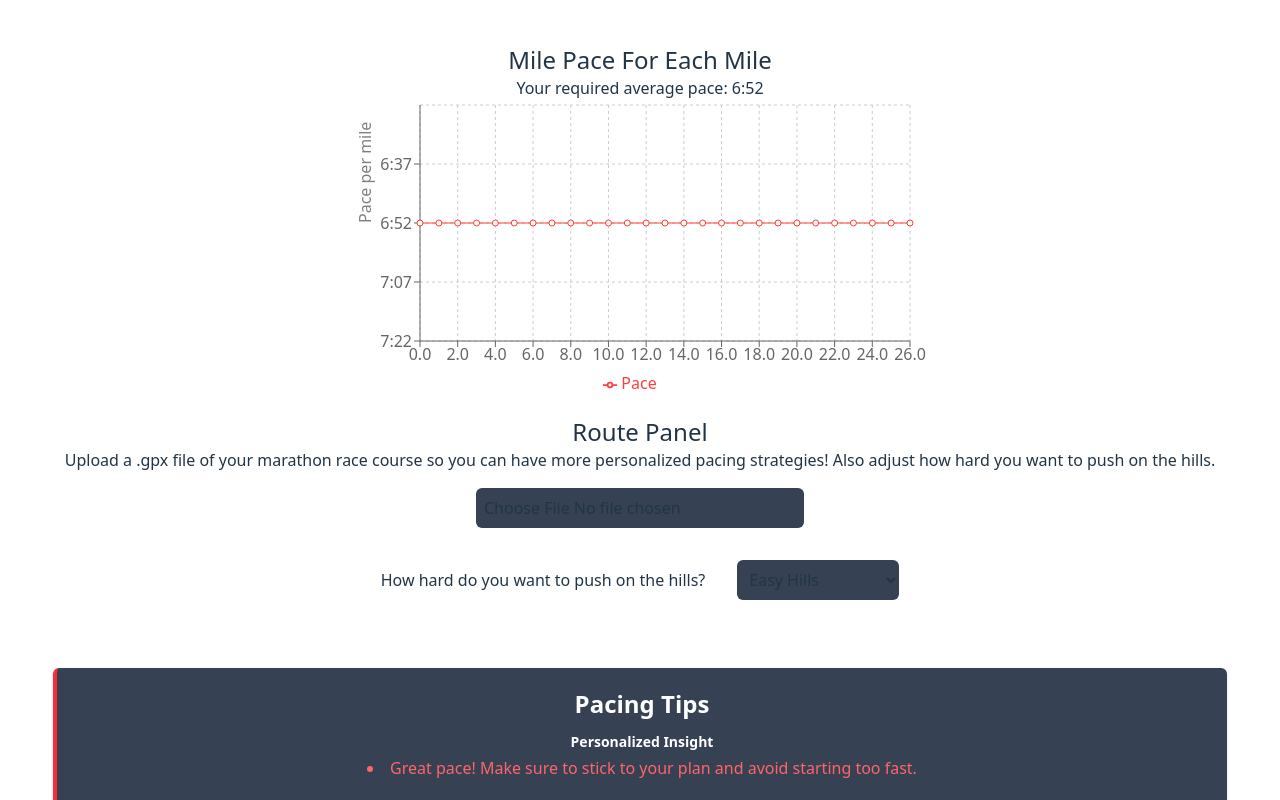
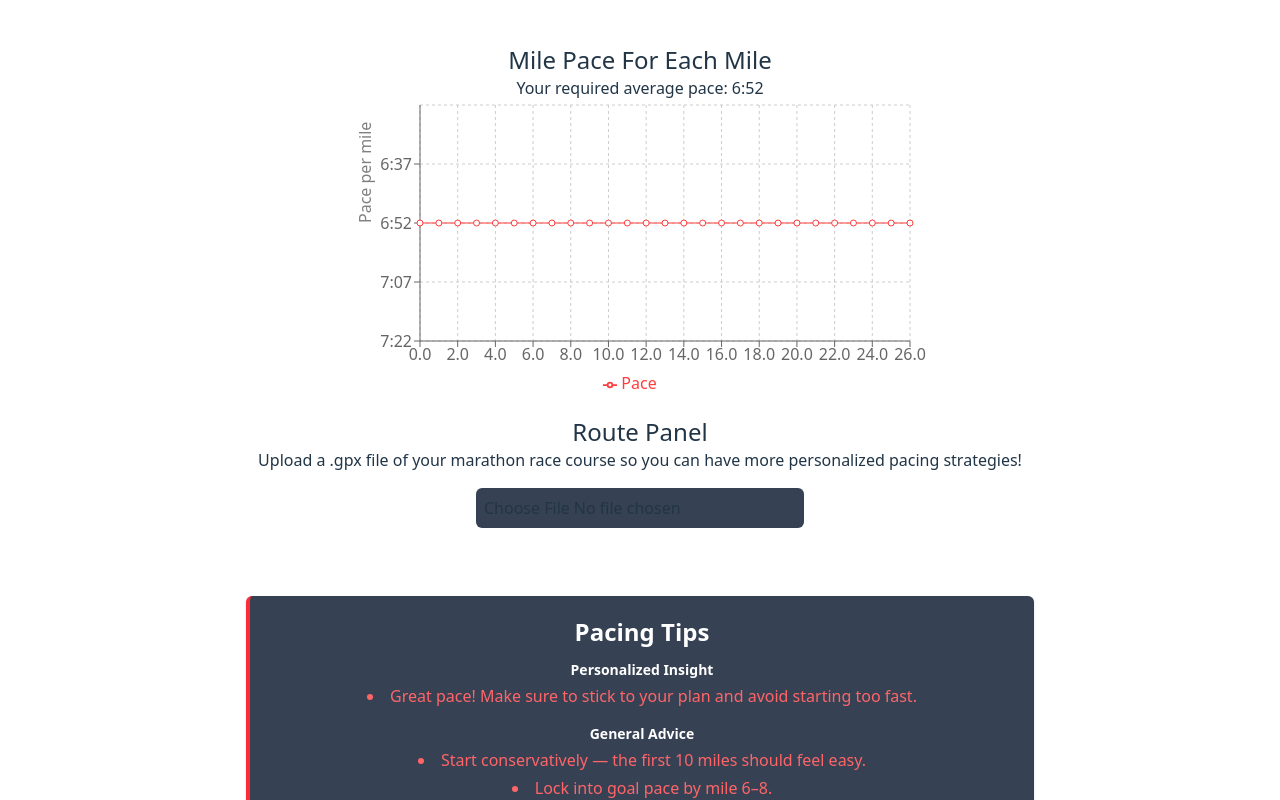
Before and after one commit to Sh0ckWave473/Marathon-Helper, a React (Vite) app in the folder marathon-helper/: page /pacing in a window 1280 px wide. Shown: the part 406-1206 px from the top of the page. Built offline with nearby package versions, Linux system fonts and the light colour scheme.

Commit message:
Found proper function for pace calc + removed hill difficulty

```diff
--- a/marathon-helper/src/components/RoutePanel.jsx
+++ b/marathon-helper/src/components/RoutePanel.jsx
@@ -12,22 +12,21 @@ import {
     Tooltip,
     Legend,
 } from "recharts";
+import { minettiGradeAdjustment } from "../utils/MinettiGradeAdjustment.js";
 export default RoutePanel;
 
 function RoutePanel() {
     const { paceInSeconds } = useRace();
     const [dataPoints, setDataPoints] = useState([]);
     const [splits, setSplits] = useState([]);
-    const [hillFactor, setHillFactor] = useState(1);
 
     /**
      * Generates a splits array with adjusted pace based on elevation changes and split distance.
      * @param points Array of points with distanceMeters and elevation properties
      * @param splitDistanceMeters distance between splits in meters
-     * @param hillFactor factor to adjust pace based on desired hill difficulty (default is 1)
      * @returns Array of splits with adjusted pace, distanceMeters, and elevationDelta
      */
-    function getSplits(points, splitDistanceMeters, hillFactor = 1) {
+    function getSplits(points, splitDistanceMeters) {
         const splits = [];
         let nextSplit = 0;
         let lastPoint = points[0];
@@ -48,12 +47,15 @@ function RoutePanel() {
                 const grade =
                     elevationDelta /
                     (p.distanceMeters - lastPoint.distanceMeters);
-                // Simple adjustment: increase pace for uphill, decrease for downhill
-                if (grade > 0) {
-                    adjustedPace *= 1 + grade * 4 * (4 - hillFactor) * (3 / 2); // uphill penalty
-                } else {
-                    adjustedPace *= 1 + grade * 2 * (4 - hillFactor) * 1; // downhill bonus
-                }
+                // Credit to Aaron Schroeder's implementation of Minetti's formula
+                // https://aaron-schroeder.github.io/reverse-engineering/grade-adjusted-pace.html
+                adjustedPace *=
+                    minettiGradeAdjustment(grade) / minettiGradeAdjustment(0);
+                // if (grade > 0) {
+                //     adjustedPace *= 1 + grade * 4 * (4 - hillFactor) * (3 / 2); // uphill penalty
+                // } else {
+                //     adjustedPace *= 1 + grade * 2 * (4 - hillFactor) * 1; // downhill bonus
+                // }
                 splits.push({
                     distanceMeters: p.distanceMeters,
                     basePace: paceInSeconds,
@@ -80,11 +82,7 @@ function RoutePanel() {
                 "Points with Distance and Grade:",
                 pointsWithDistanceAndGrade,
             );
-            const newSplits = getSplits(
-                pointsWithDistanceAndGrade,
-                1609.34,
-                hillFactor,
-            ); // 1 mile in meters
+            const newSplits = getSplits(pointsWithDistanceAndGrade, 1609.34); // 1 mile in meters
             setDataPoints(pointsWithDistanceAndGrade);
             setSplits(newSplits);
             console.log("Mile Splits with Adjusted Pace:", newSplits);
@@ -98,8 +96,7 @@ function RoutePanel() {
             <h2 className="text-2xl font-medium">Route Panel</h2>
             <p>
                 Upload a .gpx file of your marathon race course so you can have
-                more personalized pacing strategies! Also adjust how hard you
-                want to push on the hills.
+                more personalized pacing strategies!
             </p>
             <input
                 className="m-4 bg-gray-700 p-2 hover:bg-gray-600 hover:border rounded-md"
@@ -108,20 +105,8 @@ function RoutePanel() {
                 onChange={handleFileUpload}
             />
             <br />
-            <label className="m-4" htmlFor="hillFactor">
-                How hard do you want to push on the hills?
-            </label>
-            <select
-                className="m-4 bg-gray-700 p-2 hover:bg-gray-600 hover:border rounded-md"
-                onChange={(e) => setHillFactor(Number(e.target.value))}
-                value={hillFactor}
-            >
-                <option value="1">Easy Hills</option>
-                <option value="2">Moderate Hills</option>
-                <option value="3">Challenging Hills</option>
-            </select>
             {splits.length > 0 && (
-                // Here for now to visualize splits data
+                // Here to visualize splits data
                 <div className="mt-8 flex items-center flex-col">
                     <h2 className="text-2xl font-medium">
                         Pace per Mile based on Race Course:
@@ -174,7 +159,7 @@ function RoutePanel() {
                             activeDot={{ stroke: "red", r: 8 }}
                         />
                     </LineChart>
-                    {/* Here for now to visualize elevation data */}
+                    {/* Here to visualize elevation data */}
                     <h2 className="text-2xl font-medium">Elevation Graph:</h2>
                     <LineChart
                         className="mb-8"
--- /dev/null
+++ b/marathon-helper/src/utils/MinettiGradeAdjustment.js
@@ -0,0 +1,12 @@
+// Minetti's Grade Adjustment Formula
+// Minetti et al. https://pubmed.ncbi.nlm.nih.gov/12183501/
+export function minettiGradeAdjustment(grade) {
+    return (
+        155.4 * Math.pow(grade, 5) -
+        30.4 * Math.pow(grade, 4) -
+        43.3 * Math.pow(grade, 3) +
+        46.3 * Math.pow(grade, 2) +
+        19.5 * grade +
+        3.6
+    );
+}
```
